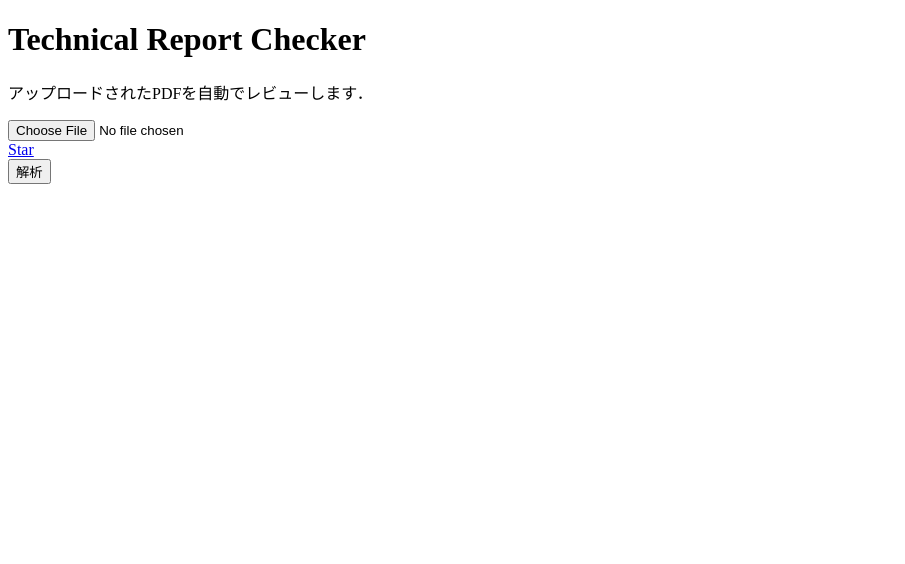
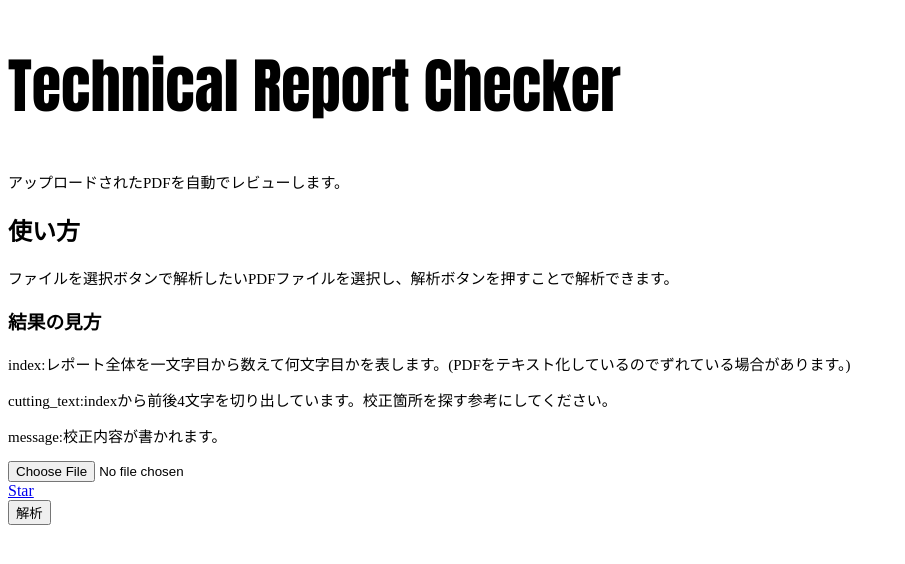
Before and after one commit to cdsl-research/text-checker, a FastAPI app: page / in a window 1280 px wide. Shown: the top 564 px of the page, without its empty margins (0-905 px from the left). Run offline with FastAPI, Linux system fonts and the light colour scheme.

Commit message:
We have adjusted the font size and design, and written instructions for use.

```diff
--- a/front/templates/top.html
+++ b/front/templates/top.html
@@ -9,8 +9,25 @@
 
 <body>
     <header>
+        <style>
+            h1 {
+                font-size: 60px;
+                font-family: Impact, Haettenschweiler, 'Arial Narrow Bold', sans-serif;
+            }
+
+            p {
+                font-size: 15px;
+            }
+        </style>
         <h1>Technical Report Checker</h1>
-        <p>アップロードされたPDFを自動でレビューします．</p>
+        <p>アップロードされたPDFを自動でレビューします。</div>
+        </p>
+        <h2>使い方</h2>
+        <p>ファイルを選択ボタンで解析したいPDFファイルを選択し、解析ボタンを押すことで解析できます。</p>
+        <h3>結果の見方</h3>
+        <p>index:レポート全体を一文字目から数えて何文字目かを表します。(PDFをテキスト化しているのでずれている場合があります。)</p>
+        <p>cutting_text:indexから前後4文字を切り出しています。校正箇所を探す参考にしてください。</p>
+        <p>message:校正内容が書かれます。</p>
         <input type="file" id="artifact" accept="application/pdf" enctype="multipart/form-data">
         <br>
         <!-- Place this tag where you want the button to render. -->
```
